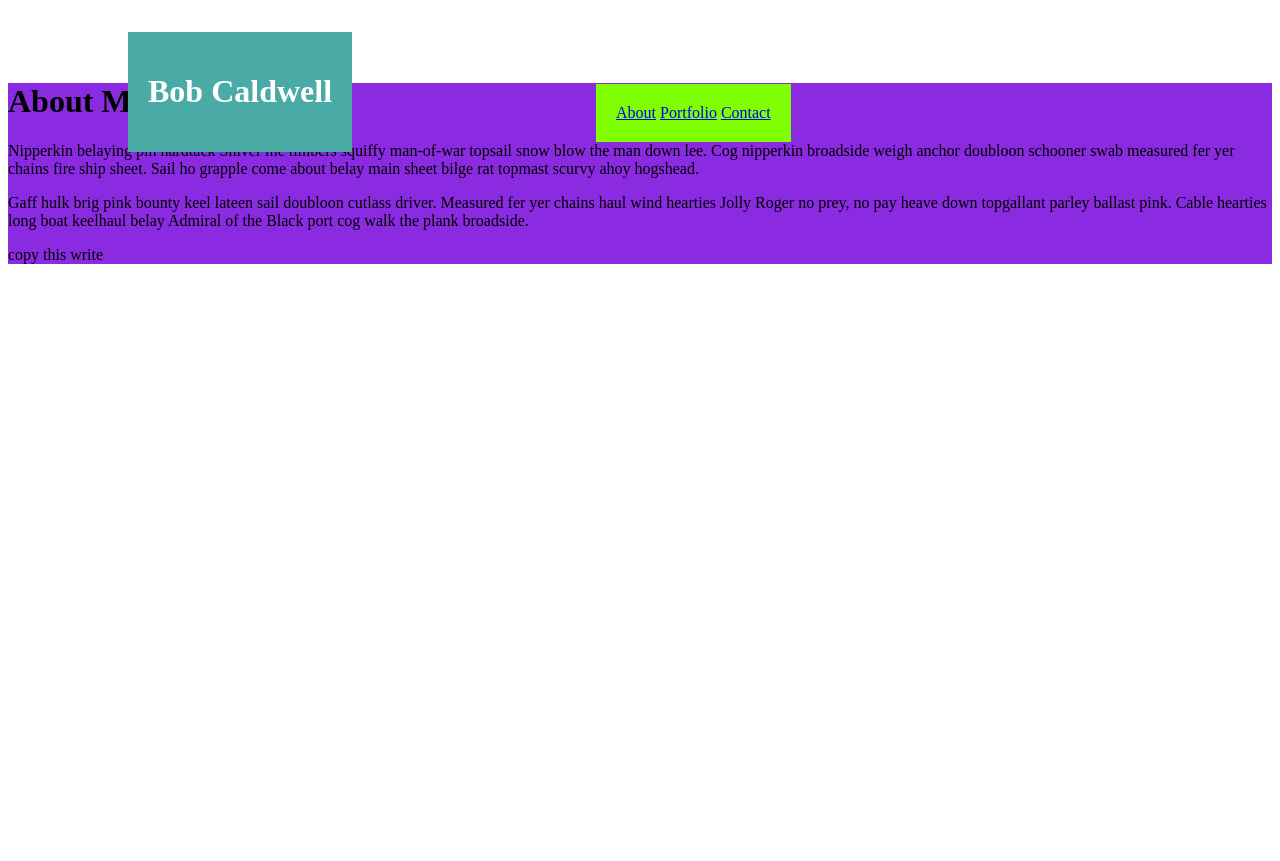
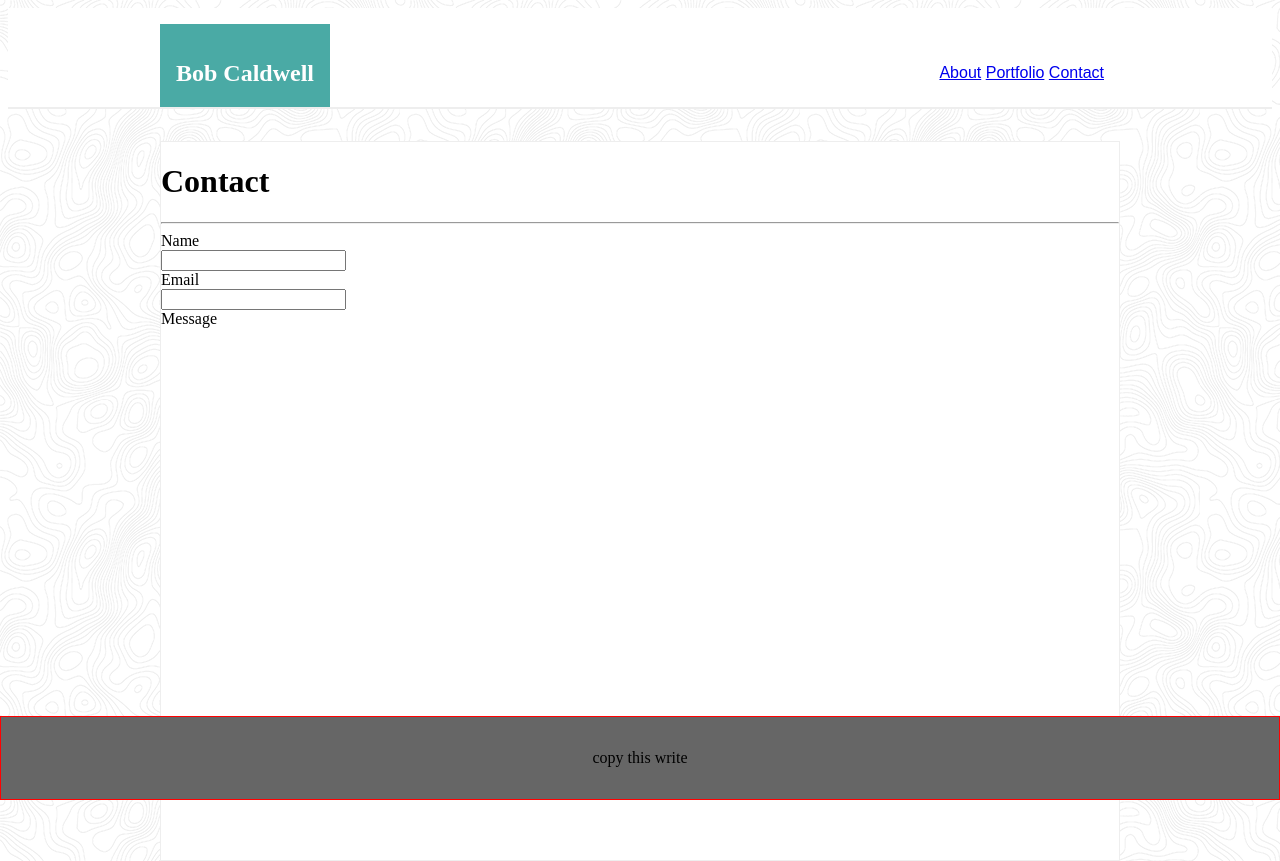
Before and after one commit to caldwell-bob/Basic-Portfolio, a plain HTML site: page contact.html in a window 1280 px wide. Before the commit the page ends 800 px from the top, so only its background shows below. Drawn offline with Linux system fonts and the light colour scheme.

Commit message:
aded menu to contact/portfolio

```diff
--- a/contact.html
+++ b/contact.html
@@ -5,78 +5,47 @@
     <meta name="viewport" content="width=device-width, initial-scale=1.0">
     <meta http-equiv="X-UA-Compatible" content="ie=edge">
     <title>Contact</title>
-    <!-- <link rel="stylesheet" type="text/css" href="assets/css/style.css"> -->
+    <link rel="stylesheet" type="text/css" href="assets/css/style1.css">
     <style>
-        * {
-            box-sizing: border-box;
-        }
-
-        header {
-            background-color:  gray;
-            /* margin:  auto; */
-        }
-
-        #name {
-        position: fixed;
-        top: 2em;
-        left:  8em;
-        /* float:  left; */
-        background-color: #4aaaa5;
-        padding: 20px;
-        text-align: center;
-        color: white;
-        }
-
-        #my_nav {
-            position: fixed;
-            top:  4em;
-            left:  36em;
-            background-color:  chartreuse;
-            padding: 20px;
-            margin:  20px;
-        }
-
-        .wrapper {
-            clear: left;
-            background-color: blueviolet;
-            margin:auto;
-        }
-
-
 
     </style>
 </head>
+
 <body>
-    <header>
-        <div id="name">
-            <h1>Bob Caldwell</h1>
-        </div>
-        <nav id = "my_nav">
-            <a href="index.html">About</a>
-            <a href="portfolio.html">Portfolio</a>
-            <a href="Contact.html">Contact</a>
-        </nav>
+    <!-- <div><h1>Bob Caldwell</h1></div> -->
 
-    </header>
-    <br>
-    <br>
-    <br>
-
-    <div class="wrapper">
-
-        <h1>About Me</h1>
-        <figure>
-            <!-- <img src="assets/images/topography.png" alt="Me"/> -->
-        </figure>
-        <content>
-            <p>Nipperkin belaying pin hardtack Shiver me timbers squiffy man-of-war topsail snow blow the man down lee. Cog nipperkin broadside weigh anchor doubloon schooner swab measured fer yer chains fire ship sheet. Sail ho grapple come about belay main sheet bilge rat topmast scurvy ahoy hogshead.</p>
-            <p>Gaff hulk brig pink bounty keel lateen sail doubloon cutlass driver. Measured fer yer chains haul wind hearties Jolly Roger no prey, no pay heave down topgallant parley ballast pink. Cable hearties long boat keelhaul belay Admiral of the Black port cog walk the plank broadside.</p>
+<div id="header_wrapper">
 
 
+        <div id="header_content">
+                <aside id ="name">
+                    <h1>Bob Caldwell</h1>
 
-        </content>
-        <footer>copy this write</footer>
+                </aside>
+                <nav id="navigation">
+                    <!-- <h3>A nav element</h3> -->
+                    <a href="index.html">About</a>
+                    <a href="portfolio.html">Portfolio</a>
+                    <a href="Contact.html">Contact</a>
+                </nav>
+            </div>
 
+</div>
+
+
+    <div id="content">
+        <h1>Contact</h1>
+        <hr>
+        <form>
+                Name<br>
+                <input type="text" name="firstname"><br>
+                Email<br>
+                <input type="text" name="lastname"><br>
+                Message<br>
+              </form>
+
+<!--        <footer>copy this write</footer>-->
     </div>
+    <footer>copy this write</footer>
 </body>
 </html>
```
Also changed, not shown: portfolio.html (+77 -29 lines).
